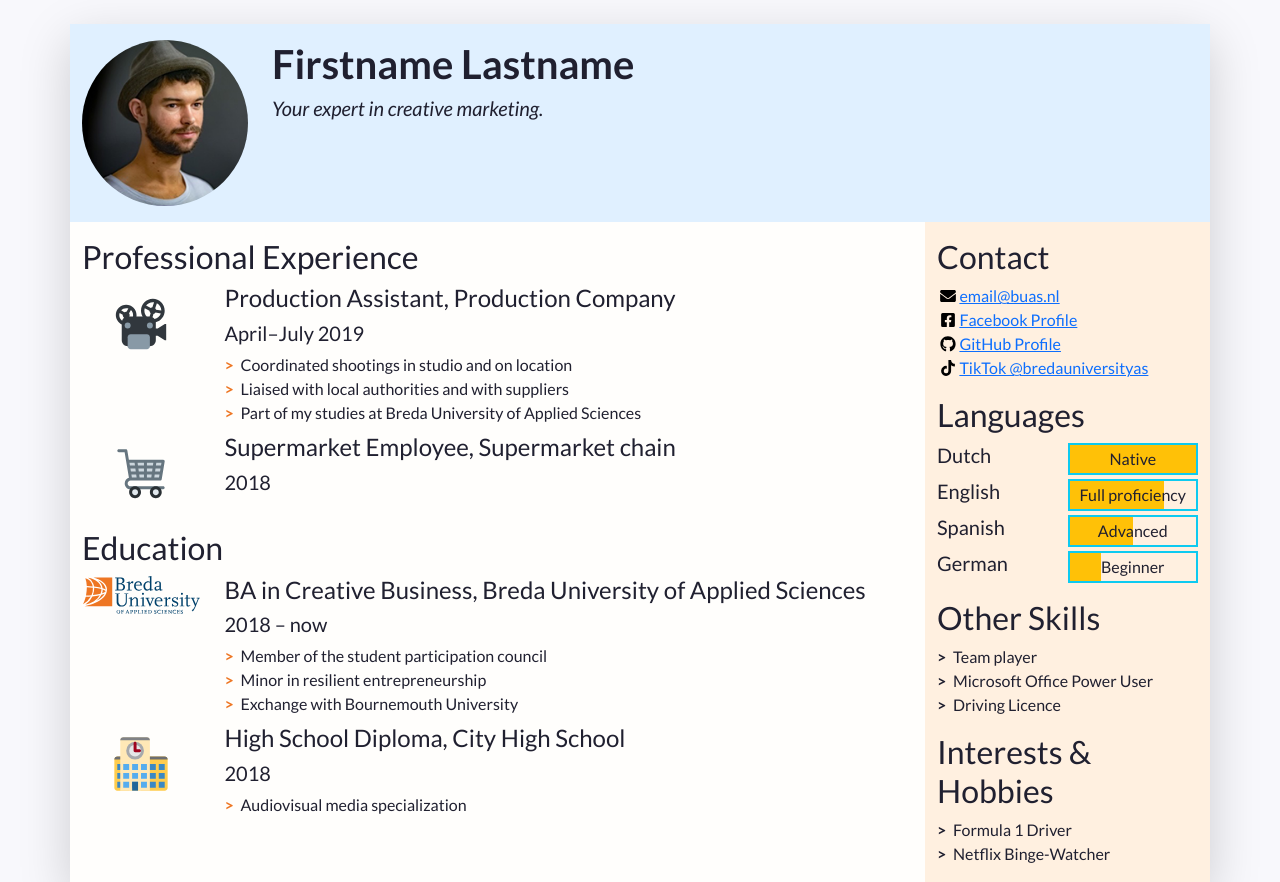
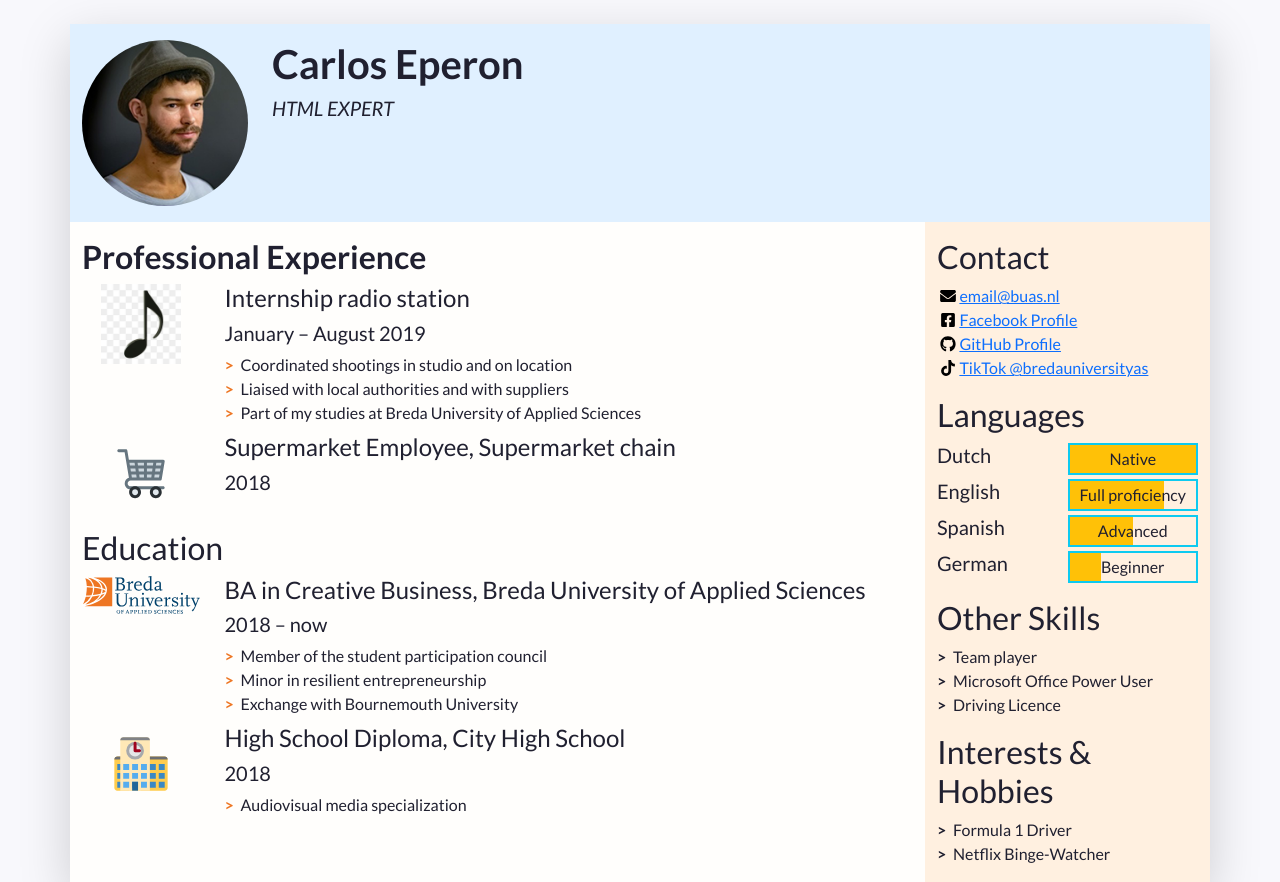
Before and after one commit to Carlos182382/prj4-2324-class3-180382, a plain HTML site: page index.html in a window 1280 px wide. Shown: the top 882 px of the page. Drawn offline with nearby package versions, Linux system fonts and the light colour scheme.

Commit message:
Add text and symbols
Add text and symbols

```diff
--- a/index.html
+++ b/index.html
@@ -49,8 +49,8 @@
           A container to wrap around your name and tagline. Full-width at small size, then columns of increasing size.
         -->
         <div class="col-12 col-sm-8 col-md-9 col-lg-10 my-3 header-content">
-          <h1 class="fw-bolder">Firstname Lastname</h1>
-          <h5 class="fst-italic tagline">Your expert in creative marketing.</h5>
+          <h1 class="fw-bolder">Carlos Eperon</h1>
+          <h5 class="fst-italic tagline">HTML EXPERT</h5>
         </div>
       </header>
 
@@ -70,7 +70,7 @@
             <section> is yet another semantic element. The first one is for professional experience.
           -->
           <section class="my-3 biography-section">
-            <h2>Professional Experience</h2>
+            <h2><b></b><strong>Professional Experience</strong></h2>
             <!--
               Each list item (li) in the unordered list (ul) below will be one job.
               "list-unstyled" is a class that hides the bullet points of a list.
@@ -81,11 +81,11 @@
               <li class="biography-item row mb-2">
                 <!-- We're using a grid inside a grid so we can align logos and text -->
                 <div class="logo-container col-3 col-sm-2 col-md-3 col-lg-2">
-                  <img class="biography-logo mw-100 d-block mx-auto" src="images/employers/projector.svg" alt="Company logo" width="80">
+                  <img class="biography-logo mw-100 d-block mx-auto" src="images/icons/music-symbol.jpg" alt="Company logo" width="80">
                 </div>
                 <div class="biography-contents col-9 col-sm-10 col-md-9 col-lg-10">
-                  <h4>Production Assistant, Production Company</h4>
-                  <h5>April&ndash;July 2019</h5>
+                  <h4>Internship radio station</h4>
+                  <h5>January – August 2019</h5>
                   <!-- Use the list below to talk about your achievements -->
                   <ul class="biography-details list-unstyled">
                     <li>Coordinated shootings in studio and on location</li>
```
Also changed, not shown: page1.html (added, +15 -0 lines), images/icons/music-symbol.jpg (added), 2 other files.
